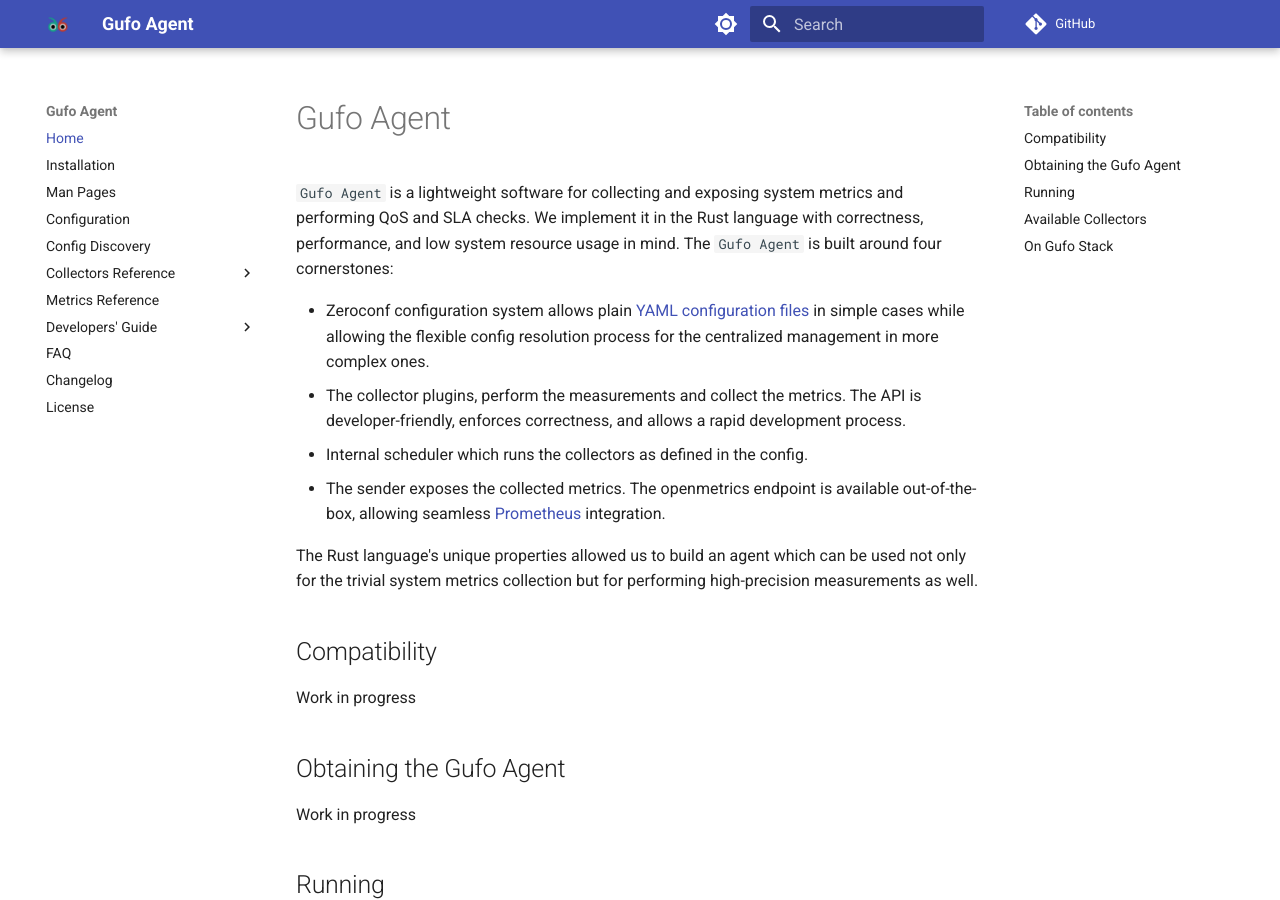
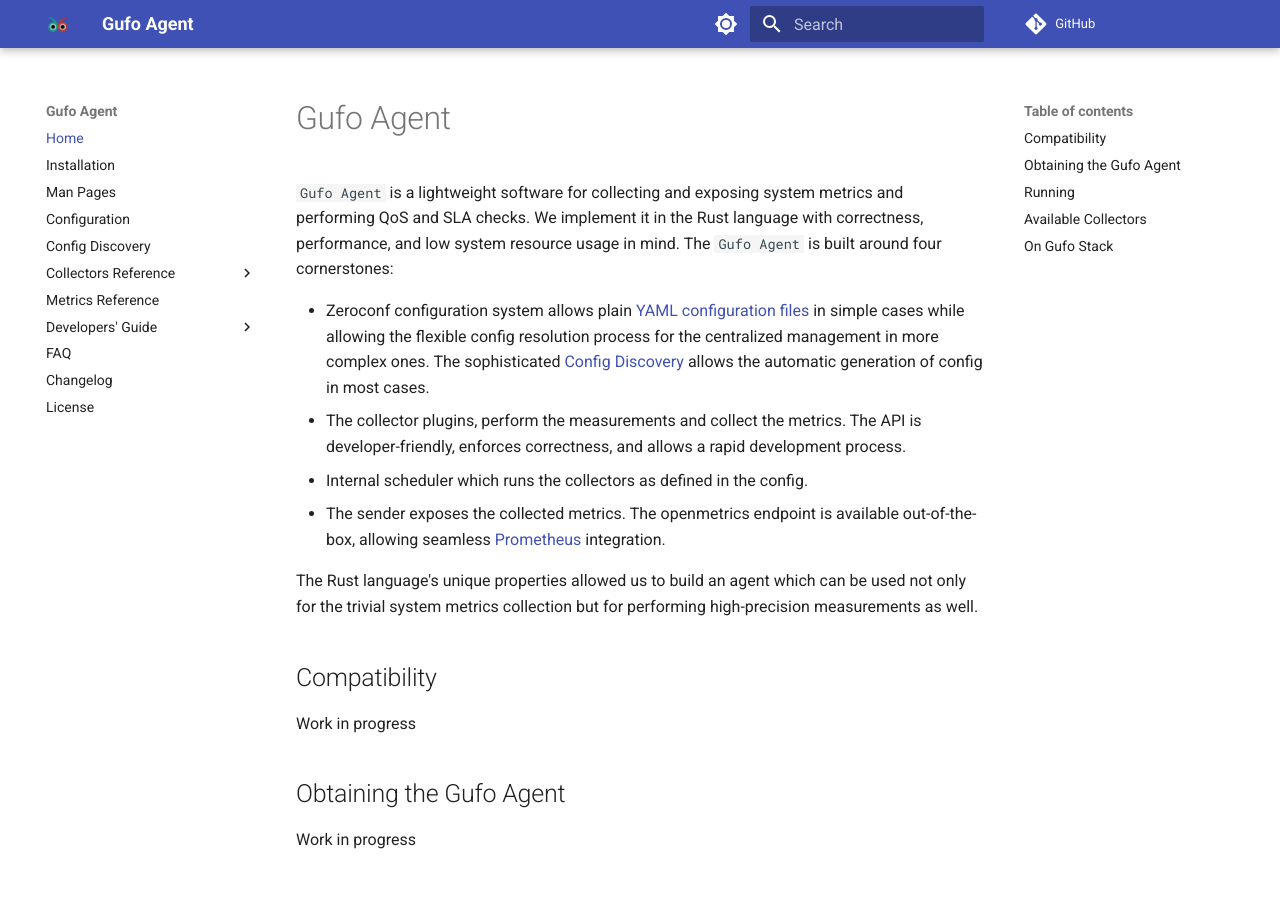
Before and after one commit to gufolabs/gufo_agent, an MkDocs documentation site: the page built from docs/index.md, in a window 1280 px wide and 900 px high. Built offline with MkDocs 1.6.1 and Material for MkDocs 9.7.7, drawn with Linux system fonts in a browser that asks for light colours; comment, search, counter and statistics services are not loaded.

Commit message:
Docs: Add Config Discovery reference in the agent's description.

```diff
--- a/docs/index.md
+++ b/docs/index.md
@@ -8,6 +8,8 @@
 * Zeroconf configuration system allows plain [YAML configuration files](configuration.md)
   in simple cases while allowing the flexible config resolution process
   for the centralized management in more complex ones.
+  The sophisticated [Config Discovery](config_discovery.md)
+  allows the automatic generation of config in most cases.
 * The collector plugins, perform the measurements and collect the metrics.
   The API is developer-friendly, enforces correctness, and allows a rapid development process.
 * Internal scheduler which runs the collectors as defined in the config.
```
Also changed, not shown: README.md (+2 -1 lines).
